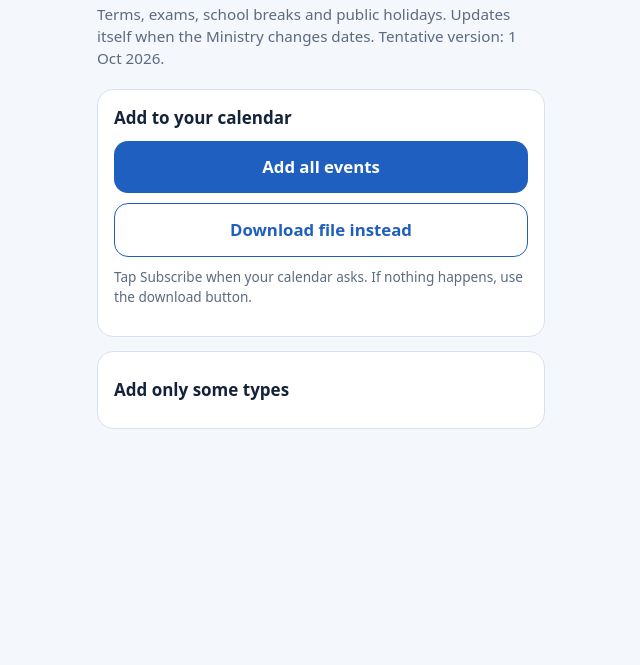
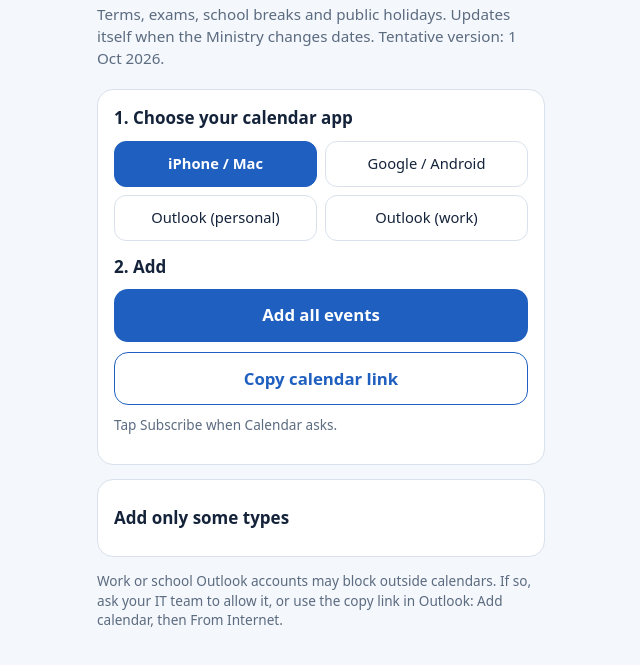
Before and after one commit to woovus/mv-academic-calendar-2027, a plain HTML site: page index.html in a window 1280 px wide. Shown: the part 55-720 px from the top of the page, without its empty margins (319-959 px from the left). Drawn offline with Linux system fonts and the light colour scheme.

Commit message:
Add files via upload

```diff
--- a/index.html
+++ b/index.html
@@ -10,7 +10,10 @@ main{max-width:480px;margin:0 auto;padding:24px 16px 40px}
 h1{font-size:1.45rem;line-height:1.2;margin:0 0 6px}
 .sub{color:var(--mut);font-size:.95rem;margin:0 0 20px}
 .card{background:var(--card);border:1px solid var(--line);border-radius:16px;padding:16px;margin-bottom:14px}
-.btn{display:block;width:100%;min-height:52px;padding:14px;border-radius:14px;background:var(--ac);color:#fff;text-align:center;text-decoration:none;font-weight:600;font-size:1.05rem;margin-top:10px}
+.seg{display:grid;grid-template-columns:1fr 1fr;gap:8px;margin:10px 0 4px}
+.seg button{min-height:46px;border:1.5px solid var(--line);background:transparent;color:var(--fg);border-radius:12px;font:inherit;font-size:.92rem;cursor:pointer}
+.seg button.on{border-color:var(--ac);background:var(--ac);color:#fff;font-weight:600}
+.btn{display:block;width:100%;min-height:52px;padding:14px;border-radius:14px;background:var(--ac);color:#fff;text-align:center;text-decoration:none;font-weight:600;font-size:1.05rem;margin-top:10px;border:0;font-family:inherit;cursor:pointer}
 .btn.alt{background:transparent;color:var(--ac);border:1.5px solid var(--ac)}
 .k{display:flex;align-items:center;gap:10px;padding:12px 0;border-top:1px solid var(--line)}
 .k:first-of-type{border-top:0}.k span{flex:1}.k small{display:block;color:var(--mut);font-size:.82rem}
@@ -21,21 +24,33 @@ details summary{min-height:44px;display:flex;align-items:center;font-weight:600;
 <h1>Maldives Academic Calendar 2027</h1>
 <p class="sub">Terms, exams, school breaks and public holidays. Updates itself when the Ministry changes dates. Tentative version: 1 Oct 2026.</p>
 <div class="card">
-<b id="dev">Add to your calendar</b>
+<b>1. Choose your calendar app</b>
+<div class="seg" id="seg"></div>
+<b style="display:block;margin-top:14px">2. Add</b>
 <a class="btn" id="main" href="#">Add all events</a>
-<a class="btn alt" id="dl" href="calendar.ics" download>Download file instead</a>
+<button class="btn alt" id="copy">Copy calendar link</button>
 <p class="note" id="hint"></p>
 </div>
 <div class="card"><details><summary>Add only some types</summary><div id="rows"></div></details></div>
+<p class="note">Work or school Outlook accounts may block outside calendars. If so, ask your IT team to allow it, or use the copy link in Outlook: Add calendar, then From Internet.</p>
 <script>
 const C=[["term","🟦 School Term","Term start/end, reporting days"],["break","🟩 School Break","Mid-breaks, term holidays"],["exam","🟥 Exam","Mocks, term exams"],["public","🟨 Public Holiday","Eid, Ramadan, national days"],["other","🟪 School Activity","PD days, transfers, camps"]];
-const ua=navigator.userAgent,android=/Android/i.test(ua),apple=/iPhone|iPad|Macintosh/i.test(ua);
-const base=new URL(".",location.href).href;
-const w=f=>(base+f+".ics").replace(/^https?:/,"webcal:");
-const g=f=>"https://calendar.google.com/calendar/r?cid="+encodeURIComponent(w(f));
-const add=f=>android?g(f):w(f);
-document.getElementById("dev").textContent=android?"Android detected":apple?"iPhone / Mac detected":"Add to your calendar";
-document.getElementById("hint").textContent=android?"Opens Google Calendar. If asked, choose the desktop site and tap Add. Or use the download button and open the file with Google Calendar (one-time copy, no auto-updates).":"Tap Subscribe when your calendar asks. If nothing happens, use the download button.";
-const m=document.getElementById("main");m.href=add("calendar");if(!android&&!apple)m.href=w("calendar");
-document.getElementById("rows").innerHTML=C.map(([f,t,d])=>`<div class="k"><span>${t}<small>${d}</small></span><a href="${add(f)}"${android?' target="_blank" rel="noopener"':''}>Add</a></div>`).join("");
+const A={apple:["iPhone / Mac","Tap Subscribe when Calendar asks."],google:["Google / Android","Opens Google Calendar. If asked, choose the desktop site, then Add. It can take a few hours to appear."],olive:["Outlook (personal)","Opens Outlook.com. Sign in and choose Import / Add."],owork:["Outlook (work)","Opens Outlook on the web with your work account. Desktop app: use Copy link, then Add calendar, From Internet."]};
+const names={calendar:"Maldives Academic Calendar 2027",term:"MV School Term 2027",break:"MV School Break 2027",exam:"MV Exam 2027",public:"MV Public Holiday 2027",other:"MV School Activity 2027"};
+const base=new URL(".",location.href).href,e=encodeURIComponent;
+const https=f=>base+f+".ics",web=f=>https(f).replace(/^https?:/,"webcal:");
+const L={apple:f=>web(f),google:f=>"https://calendar.google.com/calendar/r?cid="+e(web(f)),
+olive:f=>"https://outlook.live.com/calendar/0/addfromweb?url="+e(https(f))+"&name="+e(names[f]),
+owork:f=>"https://outlook.office.com/calendar/0/addfromweb?url="+e(https(f))+"&name="+e(names[f])};
+const ua=navigator.userAgent;let cur=/Android/i.test(ua)?"google":/iPhone|iPad|Macintosh/i.test(ua)?"apple":/Windows/i.test(ua)?"owork":"apple";
+function draw(){
+document.getElementById("seg").innerHTML=Object.keys(A).map(k=>`<button class="${k==cur?"on":""}" data-k="${k}">${A[k][0]}</button>`).join("");
+const m=document.getElementById("main");m.href=L[cur]("calendar");
+if(cur!="apple"){m.target="_blank";m.rel="noopener"}else m.removeAttribute("target");
+document.getElementById("hint").textContent=A[cur][1];
+document.getElementById("rows").innerHTML=C.map(([f,t,d])=>`<div class="k"><span>${t}<small>${d}</small></span><a href="${L[cur](f)}"${cur!="apple"?' target="_blank" rel="noopener"':""}>Add</a></div>`).join("");
+document.querySelectorAll("#seg button").forEach(b=>b.onclick=()=>{cur=b.dataset.k;draw()})}
+document.getElementById("copy").onclick=async function(){const u=https("calendar");
+try{await navigator.clipboard.writeText(u);this.textContent="Copied. Paste into your calendar app"}catch(x){prompt("Copy this link:",u)}};
+draw();
 </script></main></body></html>
```
